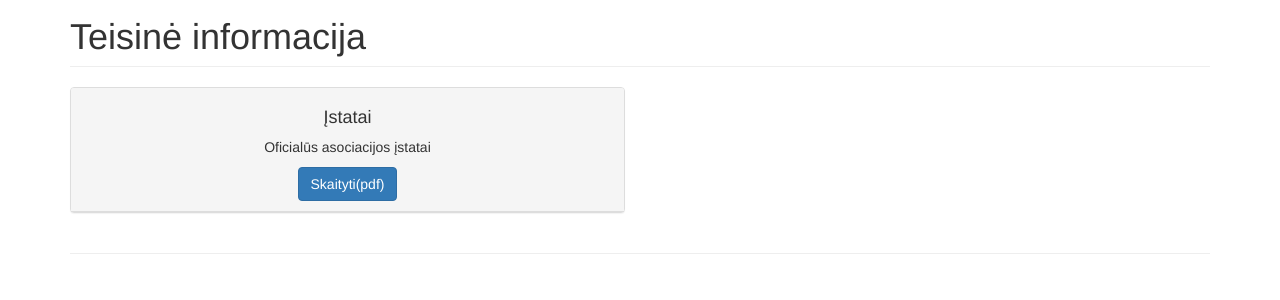
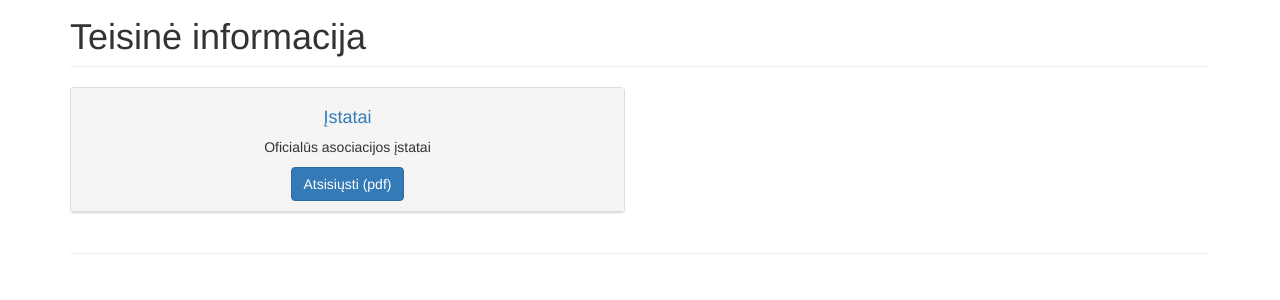
Before and after one commit to openmaplt/openmaplt.github.io, a Jekyll site: the page built from legal/index.html, in a window 1280 px wide. Shown: the part 173-473 px from the top of the page. Built offline with Jekyll 4.4.1, drawn with Linux system fonts in a browser that asks for light colours.

Commit message:
istatu nuorada

```diff
--- a/legal/index.html
+++ b/legal/index.html
@@ -14,9 +14,9 @@ layout: default
     <div class="col-md-6 col-sm-12">
         <div class="panel panel-default text-center">
             <div class="panel-heading">
-                <h4>Įstatai</h4>
+                <h4><a href="/legal/istatai.html">Įstatai</a></h4>
                 <p>Oficialūs asociacijos įstatai</p>
-                <a href="/legal/istatai.pdf" class="btn btn-primary">Skaityti(pdf)</a>
+                <a href="/legal/istatai.pdf" class="btn btn-primary">Atsisiųsti (pdf)</a>
             </div>
         </div>
     </div>
```
